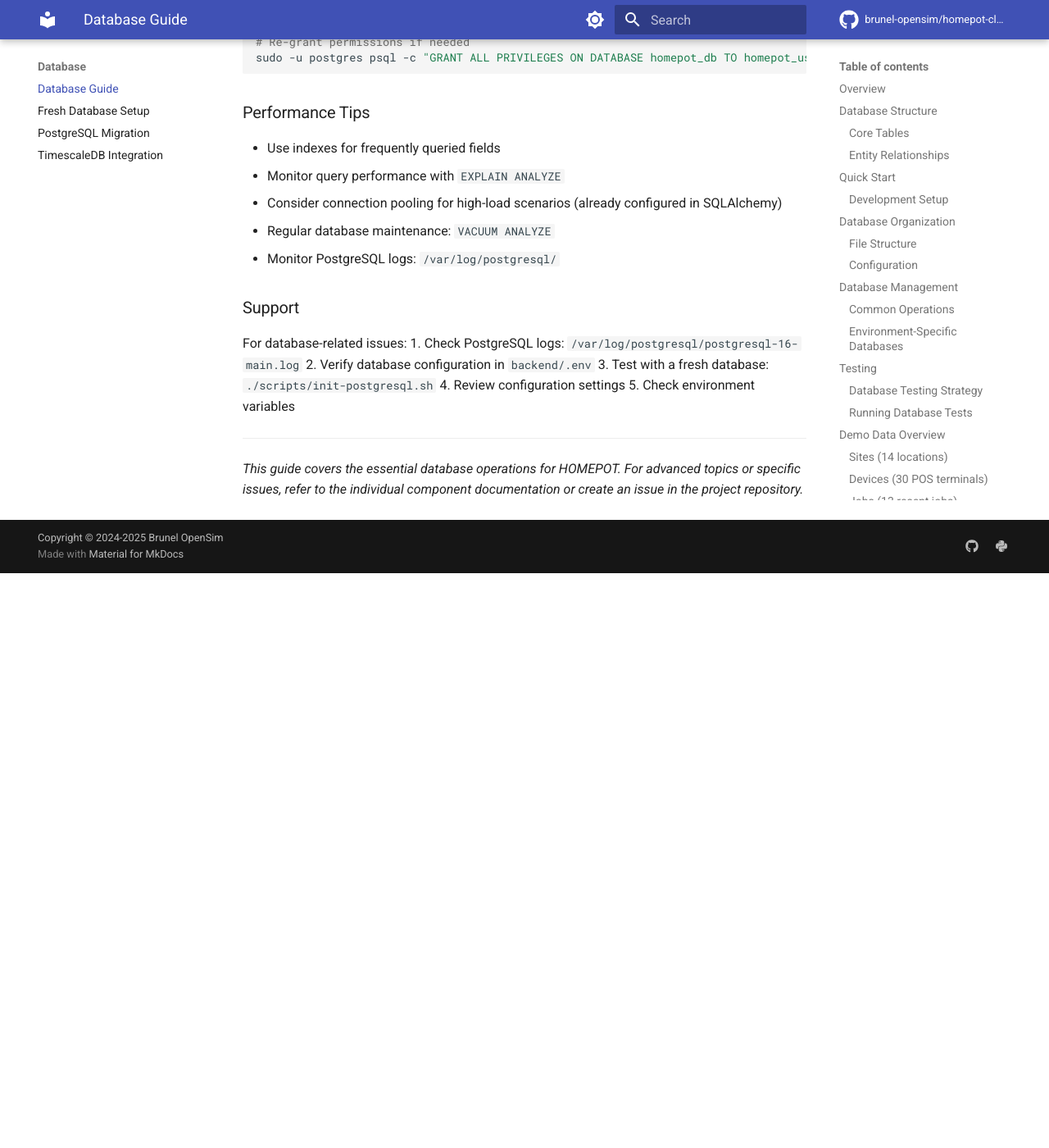
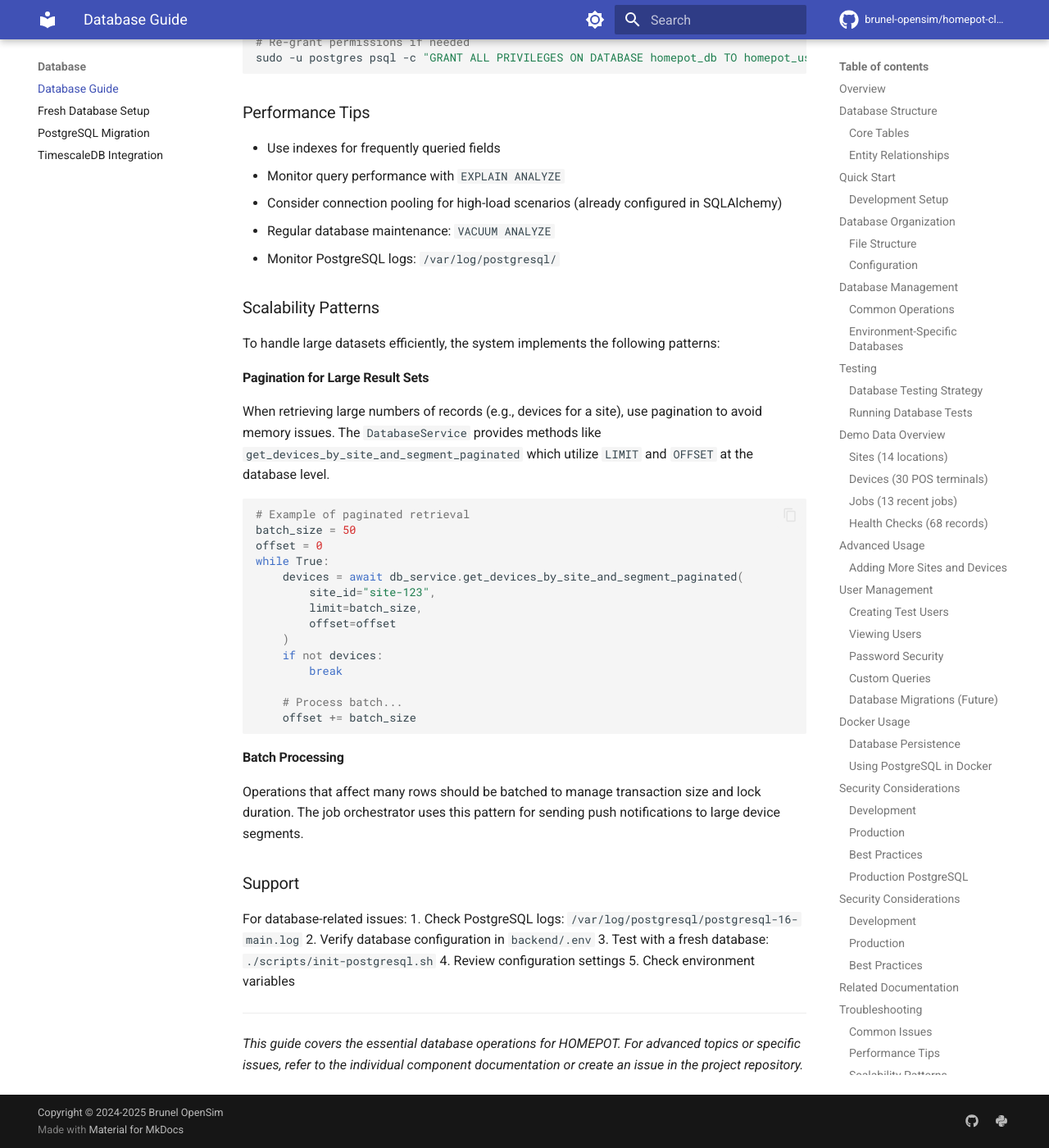
Before and after one commit to brunel-opensim/homepot-client, an MkDocs documentation site: the page built from docs/database-guide.md, in a window 1280 px wide and 1400 px high, scrolled down 17368 px. Shown: the whole window at 82% size. Built offline with MkDocs 1.6.1 and Material for MkDocs 9.7.7, drawn with Linux system fonts in a browser that asks for light colours; comment, search, counter and statistics services are not loaded; the version menu is left out; before the commit the page ends 18067 px from its top, so only the background shows below that.

Commit message:
Update documentation with scalability improvements

````diff
--- a/docs/database-guide.md
+++ b/docs/database-guide.md
@@ -823,6 +823,33 @@ sudo -u postgres psql -c "GRANT ALL PRIVILEGES ON DATABASE homepot_db TO homepot
 - Regular database maintenance: `VACUUM ANALYZE`
 - Monitor PostgreSQL logs: `/var/log/postgresql/`
 
+### Scalability Patterns
+
+To handle large datasets efficiently, the system implements the following patterns:
+
+#### Pagination for Large Result Sets
+When retrieving large numbers of records (e.g., devices for a site), use pagination to avoid memory issues. The `DatabaseService` provides methods like `get_devices_by_site_and_segment_paginated` which utilize `LIMIT` and `OFFSET` at the database level.
+
+```python
+# Example of paginated retrieval
+batch_size = 50
+offset = 0
+while True:
+    devices = await db_service.get_devices_by_site_and_segment_paginated(
+        site_id="site-123",
+        limit=batch_size,
+        offset=offset
+    )
+    if not devices:
+        break
+
+    # Process batch...
+    offset += batch_size
+```
+
+#### Batch Processing
+Operations that affect many rows should be batched to manage transaction size and lock duration. The job orchestrator uses this pattern for sending push notifications to large device segments.
+
 ### Support
 
 For database-related issues:
--- a/docs/push-notification.md
+++ b/docs/push-notification.md
@@ -100,6 +100,24 @@ from homepot.push_notifications.factory import get_fallback_provider
 provider = await get_fallback_provider(['fcm_linux', 'apns_macos', 'simulation'])
 ```
 
+## Scalability & Performance
+
+To ensure the system can handle large-scale deployments (e.g., thousands of devices per site), the push notification system implements several scalability patterns:
+
+### Batch Processing
+The orchestrator processes devices in configurable batches (default: 50) rather than loading all target devices into memory at once. This prevents memory exhaustion when targeting large sites or segments.
+
+### Parallel Execution
+Within each batch, push notifications are sent concurrently using `asyncio.gather`. This significantly reduces the total time required to broadcast messages. For example, sending 50 notifications sequentially with 100ms latency would take 5 seconds, whereas parallel execution takes approximately 100-200ms.
+
+### Database Pagination
+Device retrieval uses efficient database pagination (`LIMIT`/`OFFSET`) to fetch devices in chunks, ensuring consistent memory usage regardless of the total number of devices.
+
+### Resource Management
+- **Connection Pooling**: Database connections are reused efficiently.
+- **Controlled Concurrency**: The batch size limits the number of concurrent network requests to prevent overwhelming external push services or local resources.
+
+
 ### Orchestrator Integration (Automatic)
 ```python
 # Jobs automatically use the new system
````
Also changed, not shown: docs/pos-management.md (+6 -1 lines).
